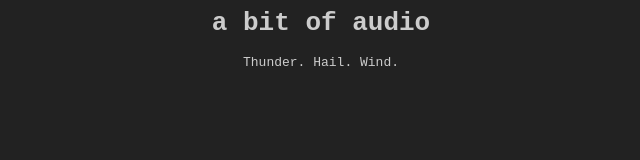
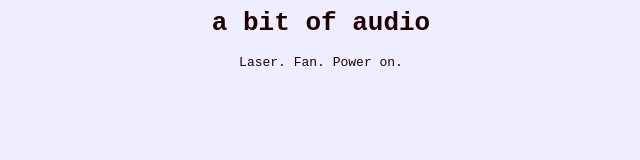
Before and after one commit to makyo/a.bitof.audio, a plain HTML site: page index.html in a window 1280 px wide. Shown: the whole page, without its empty margins (319-959 px from the left). Drawn offline with Linux system fonts and the light colour scheme.

Commit message:
Laser. Fan. Power on

```diff
--- a/index.html
+++ b/index.html
@@ -3,8 +3,8 @@
     <title>a bit of audio</title>
     <style>
     * {
-        background-color: #222;
-        color: #ccc;
+        background-color: #eef;
+        color: #200;
         text-align: center;
         font-family: monospace;
     }
@@ -12,7 +12,7 @@
 </head>
 <body>
     <h1>a bit of audio</h1>
-    <p>Thunder. Hail. Wind.</p>
+    <p>Laser. Fan. Power on.</p>
     <audio src="audio.mp3" autoplay loop>
         Your browser isn't playing well with audio. You may grab the audio <a href="audio.mp3">here</a>.
     </audio>
```
